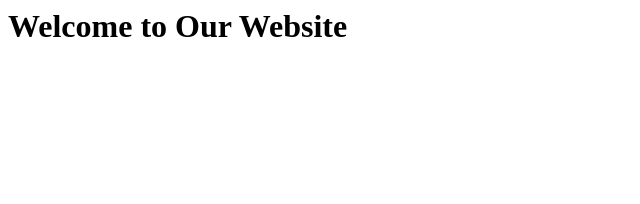
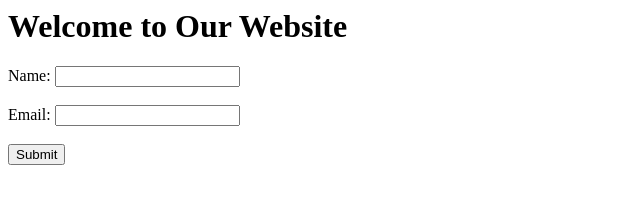
Before and after one commit to poorni1612/PerScholas_Assignment1, a plain HTML site: page index.html in a window 1280 px wide. Shown: the whole page, without its empty margins (0-640 px from the left). Drawn offline with Linux system fonts and the light colour scheme.

Commit message:
Commiting the Contact-form

```diff
--- a/index.html
+++ b/index.html
@@ -4,5 +4,16 @@
   </head>
   <body>
     <h1>Welcome to Our Website</h1>
+    <form>
+    <label for="name">Name:</label>
+    <input type="text" id="name" name="name">
+    <br><br>
+
+    <label for="email">Email:</label>
+    <input type="email" id="email" name="email">
+    <br><br>
+
+    <button type="submit">Submit</button>
+  </form>
   </body>
 </html>
```
